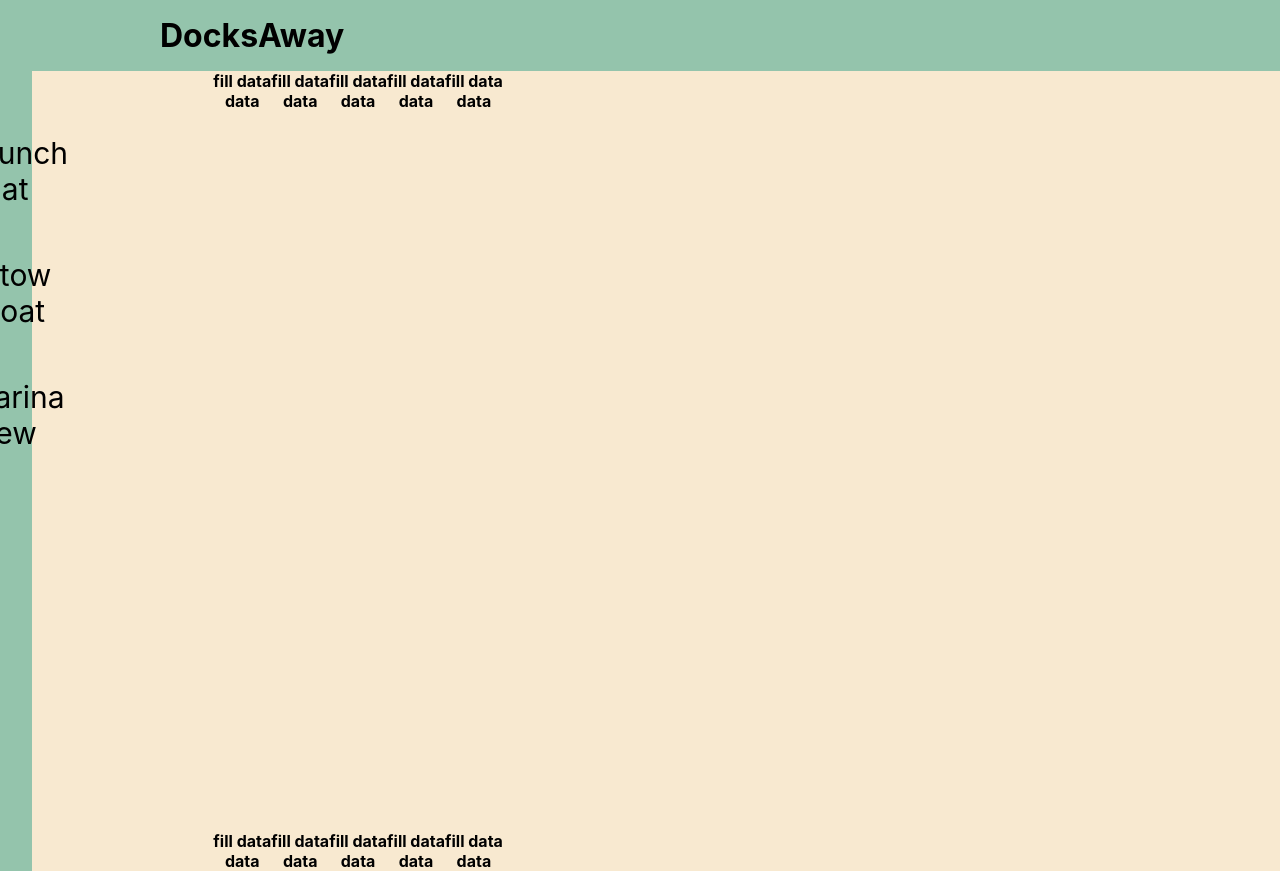
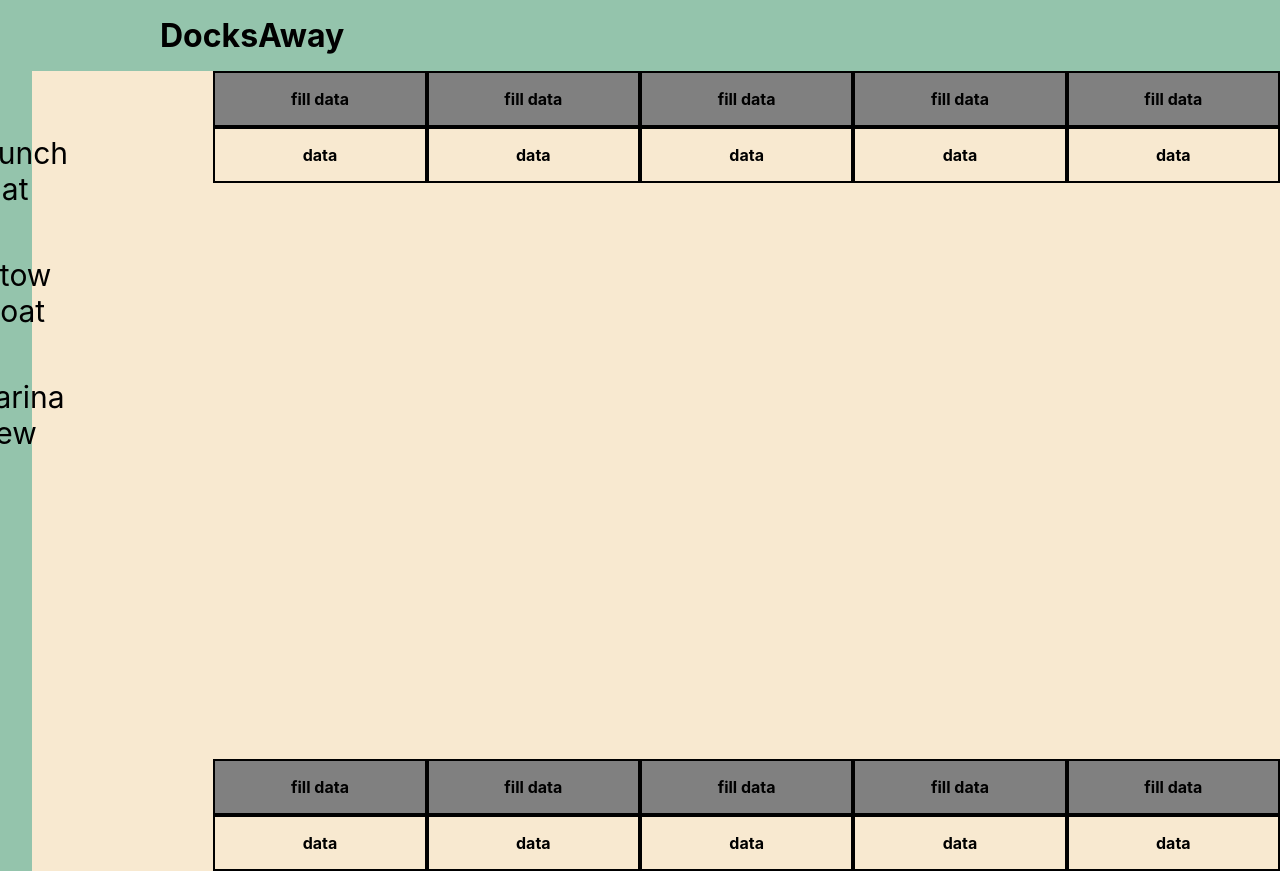
Before and after one commit to ernestmummey/Docks-Away, a React (Create React App) app in the folder client/: page / in a window 1280 px wide. Built offline with nearby package versions, Linux system fonts and the light colour scheme.

Commit message:
Created a table compnent

```diff
--- a/client/src/components/ListTable/index.scss
+++ b/client/src/components/ListTable/index.scss
@@ -0,0 +1,31 @@
+.table {
+    width: 100%;
+    display: table;
+
+    thead {
+        display: table-header-group;
+        background-color: grey;
+        font-weight: bold;
+
+    }
+
+    tr{
+
+        th {
+            display: table-cell;
+            padding: 1em;
+            border: .25rem black solid
+
+        }
+    }
+
+    tbody {
+        display: table-row-group;
+
+        tr {
+            th {
+                display: table cell;
+            }
+        }
+    }
+}
```
